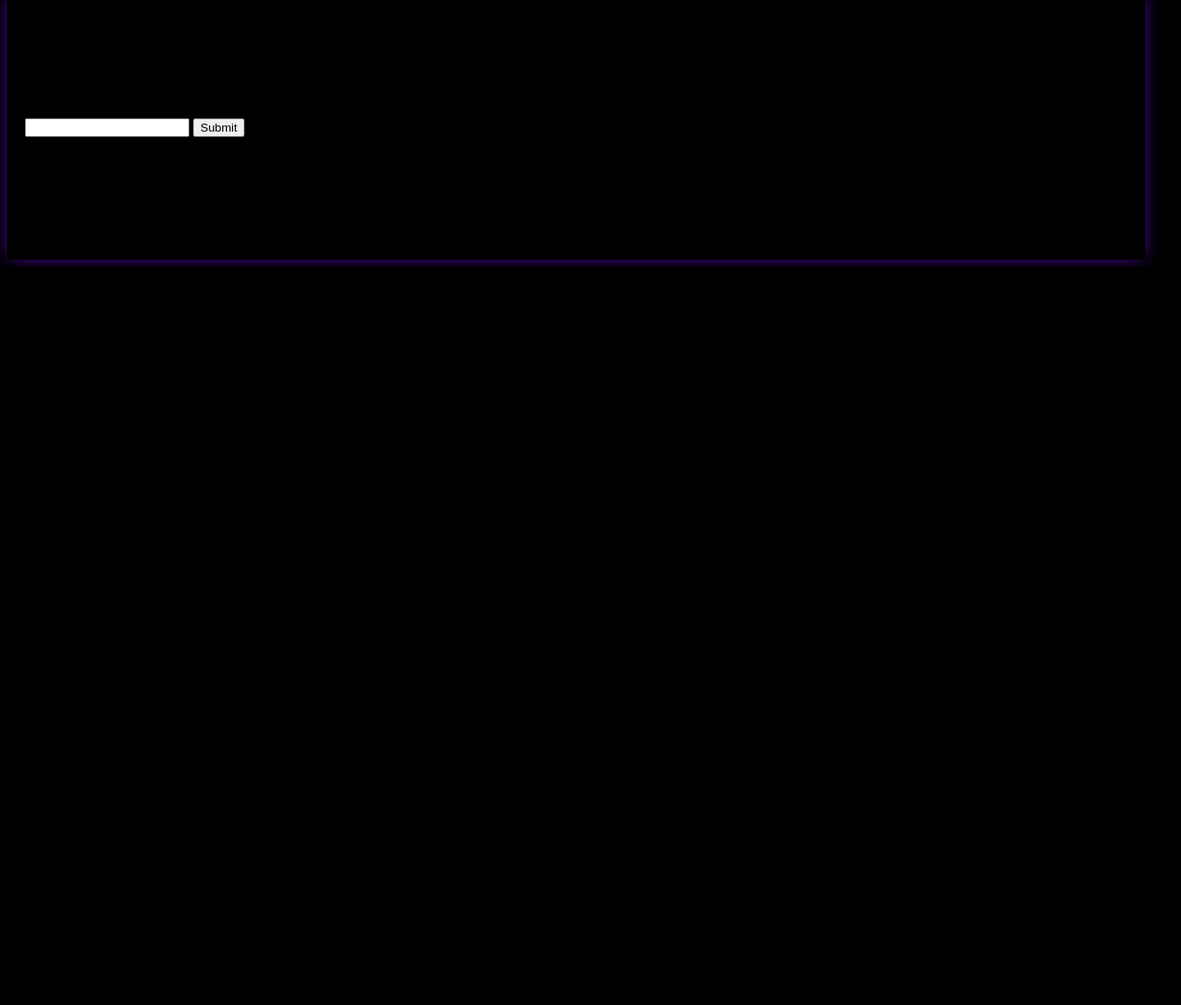
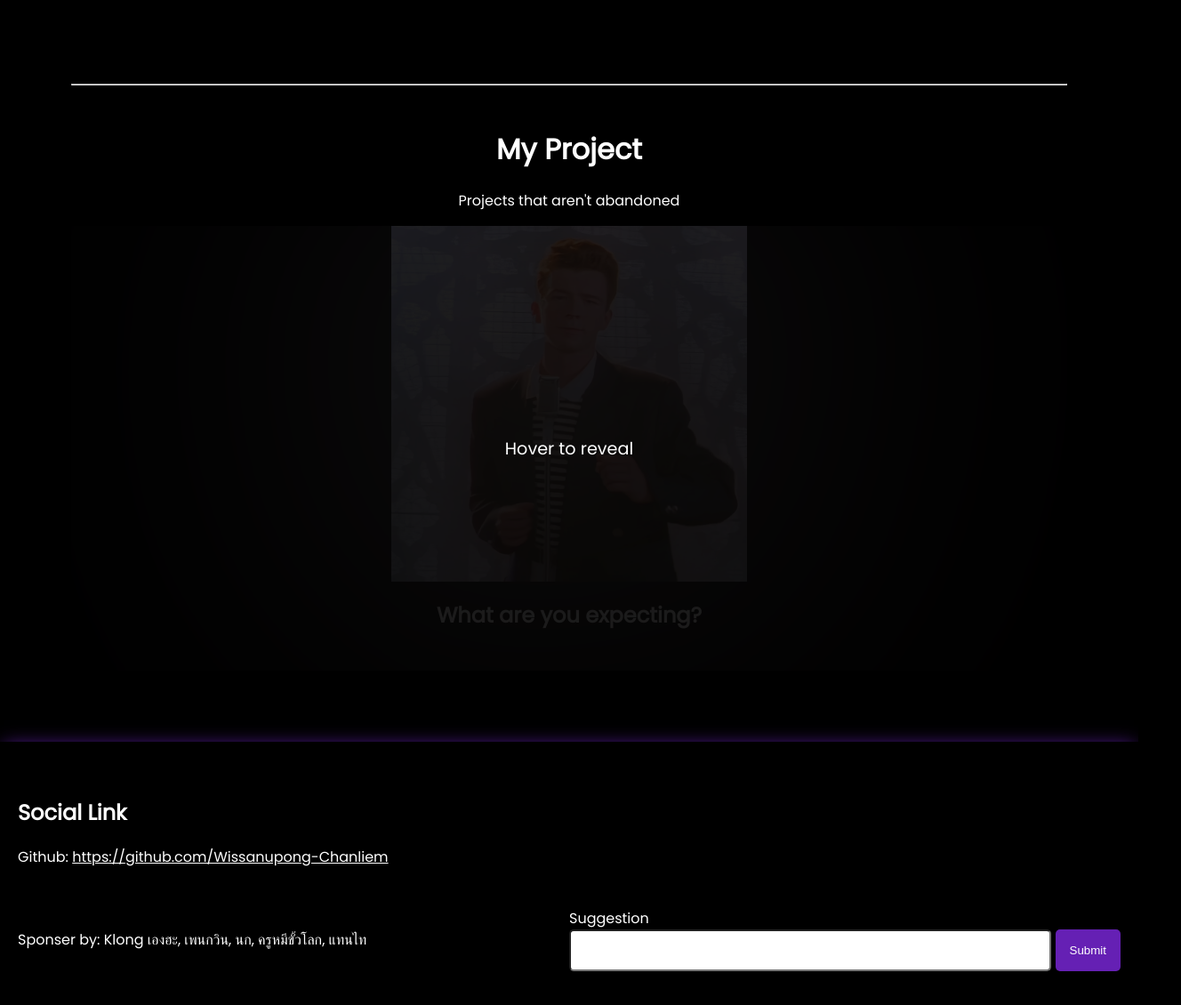
Before and after one commit to WissanupongChanliem/itf-67070167, a plain HTML site: page index.html in a window 1280 px wide. Shown: the part 816-1946 px from the top of the page at 89% size, 1328 px wide, since content can reach past the window. Before the commit the page ends 1116 px from the top, so only its background shows below. Drawn offline with Linux system fonts and the light colour scheme.

Commit message:
finished

```diff
--- a/index.html
+++ b/index.html
@@ -10,23 +10,54 @@
 <body>
     <nav class="navbar">
         <div class="nav-content">
-            <span class="nav-title">Website Name</span>
+            <span class="nav-title">AZ</span>
             <div class="links">
-                <a class="sign-in" href="/link">sign in</a>
+                <a class="" href="https://www.youtube.com/watch?v=2pBIlhKyiIc" target="_blank">skill</a>
+                <a class="" href="https://www.youtube.com/watch?v=ij5IqM9k1lk" target="_blank">about me</a>
+                <a class="contact" href="https://www.youtube.com/watch?v=EC3Yr_GTZrM" target="_blank">contacts</a>
             </div>
         </span>
 
     </nav>
     <main class="main-container">
         <div class="hero-section">
-
+            <div>
+                <h1>Welcome to Wissanupong Chanliem's space</h1>
+                <p>This is for ITF</p>
+            </div>
+            <img src="static/Arsr.png">
+        </div>
+        <hr>
+        <div class="project-section">
+            <h1>My Project</h1>
+            <p>Projects that aren't abandoned</p>
+            <div class="projects-container">
+                <div class="hide">
+                    Hover to reveal
+                </div>
+                <div class="projects_gallery">
+                    <img id="projects_showcase" src="static/projects_gallery.webp"/>
+                    <h2>What are you expecting?</h2>
+                </div>
+            </div>
         </div>
     </main>
     <footer>
         <div class="footer-content">
+            <div class="socials">
+                <h2>Social Link</h2>
+                Github: <a href="https://github.com/Wissanupong-Chanliem" target="_blank">https://github.com/Wissanupong-Chanliem</a>
+            </div>
+            <div class="sponser">
+                Sponser by: Klong เองฮะ, เพนกวิน, นก, ครูหมีขั้วโลก, แทนไท
+            </div>
             <form class="info-request-form">
-                <input type="text">
-                <button type="submit">Submit</button>
+                <label for="suggestion">Suggestion</label>
+                <div class="suggestion_group">
+                    <input id="suggestion" type="text">
+                    <button type="submit">Submit</button>
+                </div>
+
             </div>
         </div>
     </footer>
--- a/style.css
+++ b/style.css
@@ -1,7 +1,17 @@
+html{
+    margin: 0;
+    padding: 0;
+}
 body{
     background: #000000;
+    min-height: 100vh;
+    margin:0;
+    padding-top: 80px;
     color: #FFFFFF;
     font-family: 'Poppins','Courier New', Courier, monospace;
+    display: flex;
+    flex-direction: column;
+    justify-content: space-between;
 }
 .navbar{
     width: 100vw;
@@ -10,7 +20,9 @@ body{
     position: fixed;
     top:0;
     left:0;
-    box-shadow: #730be9 0px 0px 20px 5px;
+    box-shadow: #6520b4 0px 0px 20px 5px;
+    backdrop-filter: blur(100px);
+    z-index: 50;
 }
 .nav-content{
     padding: 0px 20px 0px 20px;
@@ -31,52 +43,144 @@ body{
 .links{
     display: flex;
     align-items: center;
+    gap: 2rem;
 }
 
-.links .sign-in{
+.links a{
     color: #FFFFFF;
+    text-decoration: none;
+}
+
+.links .contact{
     padding: 5px 20px;
-    background-color: #730be9;
+    background-color: #6520b4;
     border-radius: 15px;
-    text-decoration: none;
 }
 
 .main-container{
     width: 100%;
     max-width: 1920px;
+    padding: 5rem 5rem;
     margin: 0px auto;
+    box-sizing: border-box;
+
 }
-
-.main-container .banner-img{
-    object-fit: cover;
-    background-repeat: no-repeat;
-    width: 100%;
-    height: 800px;
+.main-container .hero-section img{
+    position: absolute;
+    right: 0;
+    top:100px;
+    opacity: 0.6;
+    width: 800px;
+}
+.main-container .project-section h1,
+.main-container .project-section p{
+    text-align: center;
 }
 
 .main-container .hero-section{
-    background-image: url("static/pexels-miriamespacio-365633.jpg");
+    /*background-image: url("static/pexels-miriamespacio-365633.jpg");*/
     background-size: cover;
     background-repeat: no-repeat;
+    display: flex;
+    align-items: center;
     width: 100%;
-    height: 800px;
+    height: 500px;
+    position: relative;
+    margin-bottom: 250px;
+}
+hr{
+    margin: 3rem 0;
+}
+
+.projects-container {
+    height: 500px;
+    position: relative;
+}
+
+.projects-container .hide{
+    height: 500px;
+    width: 100%;
+    position: absolute;
+    left: 0;
+    top:0;
+    backdrop-filter: blur(200px);
+    background-color: #000000cd;
+    transition: opacity 1s ease-in-out;
+    display: flex;
+    align-items: center;
+    justify-content: center;
+    font-size: larger;
+}
+
+
+.projects-container .hide:hover{
+    opacity: 0;
+}
+
+.projects_gallery{
+    height: 500px;
+    width: 100%;
+    display: flex;
+    flex-direction: column;
+    align-items: center;
+}
+.projects_gallery img{
+    height: 400px;
 }
 
 footer{
-    width: 100vw;
+    width: 100%;
     height: 300px;
     background: #000000f8;
-    box-shadow: #730be9 0px 0px 20px -5px;
+    box-shadow: #6520b4 0px 0px 20px -5px;
+
 }
 
 .footer-content{
-    padding: 0px 20px 0px 20px;
+    padding: 20px;
     width: 100%;
     max-width: 1280px;
     margin-left: auto;
     margin-right: auto;
     height: 100%;
+    display: grid;
+    grid-template-columns: 1fr 1fr;
+    box-sizing: border-box;
+    align-items: center;
+}
+
+.footer-content .info-request-form{
     display: flex;
-    align-items: center;
-    justify-content: space-between;
+    flex-direction: column;
 }
+
+
+.footer-content .socials{
+    grid-column: span 2;
+}
+
+.footer-content .socials a{
+    color:#FFFFFF;
+    text-decoration: underline;
+}
+
+.footer-content .info-request-form input{
+    padding: 0.5rem;
+    width: 100%;
+    border-radius: 5px;
+}
+
+.footer-content .info-request-form button{
+    padding: 1rem;
+    background: #6520b4;
+    color: #FFFFFF;
+    border: none;
+    border-radius: 5px;
+    cursor: pointer;
+}
+
+.suggestion_group{
+    display: flex;
+    flex-wrap: nowrap;
+    gap:5px;
+}
```
Also changed, not shown: static/Arsr.png (added), static/projects_gallery.webp (added).
